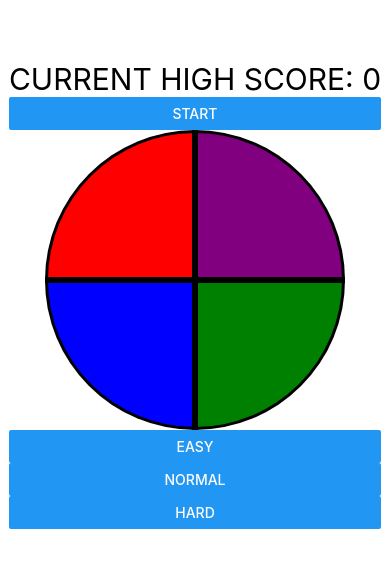
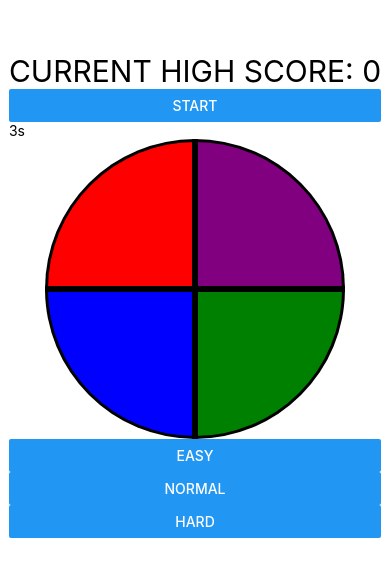
Before and after one commit to Niko-7/react-native-simon, a React Native app: screen / in a window 390 px wide. Shown: the part 202-778 px from the top of the page. Built offline with nearby package versions, Linux system fonts and the light colour scheme.

Commit message:
creates timer function for turns

```diff
--- a/App.js
+++ b/App.js
@@ -1,6 +1,7 @@
 import React, { useState } from "react";
 import { StyleSheet, Text, View, Dimensions } from "react-native";
 import Shapes from "./Components/Shapes";
+import Timer from "./Components/Timer";
 
 export default function App() {
   return (
--- a/Components/Shapes.js
+++ b/Components/Shapes.js
@@ -1,15 +1,16 @@
-import React, { useState } from 'react';
-import { useEffect } from 'react';
-import { View, Text, StyleSheet, Button, TouchableOpacity } from 'react-native';
+import React, { useState } from "react";
+import { useEffect } from "react";
+import { View, Text, StyleSheet, Button, TouchableOpacity } from "react-native";
+import Timer from "./Timer";
 
 const Shapes = () => {
-  const [panels, setPanels] = useState(['red', 'purple', 'blue', 'green']);
+  const [panels, setPanels] = useState(["red", "purple", "blue", "green"]);
   const [canClick, setCanClick] = useState(false);
-  const [flashCol, setFlashCol] = useState('');
+  const [flashCol, setFlashCol] = useState("");
   const [sequence, setSequence] = useState([]);
   const [score, setScore] = useState(0);
   const [isPlaying, setIsPlaying] = useState(false);
-  const [difficulty, setDifficulty] = useState('easy');
+  const [difficulty, setDifficulty] = useState("easy");
   const [flashTime, setFlashTime] = useState();
   const [betweenTime, setBetweenTime] = useState();
 
@@ -26,7 +27,7 @@ const Shapes = () => {
       setCanClick(false);
       setFlashCol(flashy);
       setTimeout(() => {
-        setFlashCol('');
+        setFlashCol("");
         setTimeout(() => {
           resolve();
           setCanClick(true);
@@ -61,17 +62,17 @@ const Shapes = () => {
       }
     } else {
       // end game and set score
-      if (difficulty === 'easy') {
+      if (difficulty === "easy") {
         const finalScore = sequence.length - 1;
         alert(`GAME OVER \n You Scored ${finalScore} points 🎖`);
         setScore(finalScore);
         setIsPlaying(false);
-      } else if (difficulty === 'medium') {
+      } else if (difficulty === "medium") {
         const finalScore = 2 * sequence.length - 2;
         alert(`GAME OVER \n You Scored ${finalScore} points 🎖`);
         setScore(finalScore);
         setIsPlaying(false);
-      } else if (difficulty === 'hard') {
+      } else if (difficulty === "hard") {
         const finalScore = 3 * sequence.length - 3;
         alert(`GAME OVER \n You Scored ${finalScore} points 🎖`);
         setScore(finalScore);
@@ -85,27 +86,28 @@ const Shapes = () => {
   }, [sequence, score]);
 
   return (
-    <View nativeID='body'>
+    <View nativeID="body">
       <Text style={styles.title}>{`CURRENT HIGH SCORE: ${score}`}</Text>
       <Button
         style={styles.button}
-        title='start'
+        title="start"
         onPress={() => {
           setIsPlaying(true);
           setSequence([getRandomPanel()]);
         }}
       />
+      <Timer />
       <View style={styles.rowContainer}>
         <View style={styles.topRow}>
           <TouchableOpacity
             activeOpacity={0.5}
             disabled={canClick ? null : true}
-            onPress={() => handlePress('red')}
+            onPress={() => handlePress("red")}
           >
             <Text
-              nativeID='red'
+              nativeID="red"
               style={
-                flashCol === 'red'
+                flashCol === "red"
                   ? [styles.redFlash, styles.seg]
                   : [styles.redSeg, styles.seg]
               }
@@ -114,12 +116,12 @@ const Shapes = () => {
           <TouchableOpacity
             activeOpacity={0.5}
             disabled={canClick ? null : true}
-            onPress={() => handlePress('purple')}
+            onPress={() => handlePress("purple")}
           >
             <Text
-              nativeID='purple'
+              nativeID="purple"
               style={
-                flashCol === 'purple'
+                flashCol === "purple"
                   ? [styles.purpleFlash, styles.seg]
                   : [styles.purpleSeg, styles.seg]
               }
@@ -130,12 +132,12 @@ const Shapes = () => {
           <TouchableOpacity
             disabled={canClick ? null : true}
             activeOpacity={0.5}
-            onPress={() => handlePress('blue')}
+            onPress={() => handlePress("blue")}
           >
             <Text
-              nativeID='blue'
+              nativeID="blue"
               style={
-                flashCol === 'blue'
+                flashCol === "blue"
                   ? [styles.blueFlash, styles.seg]
                   : [styles.blueSeg, styles.seg]
               }
@@ -144,12 +146,12 @@ const Shapes = () => {
           <TouchableOpacity
             disabled={canClick ? null : true}
             activeOpacity={0.5}
-            onPress={() => handlePress('green')}
+            onPress={() => handlePress("green")}
           >
             <Text
-              nativeID='green'
+              nativeID="green"
               style={
-                flashCol === 'green'
+                flashCol === "green"
                   ? [styles.greenFlash, styles.seg]
                   : [styles.greenSeg, styles.seg]
               }
@@ -159,26 +161,26 @@ const Shapes = () => {
       </View>
       <View style={styles.buttons}>
         <Button
-          title='easy'
+          title="easy"
           onPress={() => {
-            setDifficulty('easy');
+            setDifficulty("easy");
             setBetweenTime(250);
             setFlashTime(800);
           }}
         />
         <Button
-          title='Normal'
+          title="Normal"
           onPress={() => {
-            setDifficulty('medium');
+            setDifficulty("medium");
             setBetweenTime(250);
             setFlashTime(300);
           }}
         />
         <Button
           style
-          title='Hard'
+          title="Hard"
           onPress={() => {
-            setDifficulty('hard');
+            setDifficulty("hard");
             setBetweenTime(250);
             setFlashTime(100);
           }}
@@ -192,60 +194,60 @@ const styles = StyleSheet.create({
   title: {
     marginTop: 150,
     fontSize: 30,
-    color: 'black',
+    color: "black",
   },
   rowContainer: {
     flex: 1,
-    flexDirection: 'column',
-    justifyContent: 'center',
-    alignItems: 'center',
+    flexDirection: "column",
+    justifyContent: "center",
+    alignItems: "center",
   },
   topRow: {
     flex: 1,
-    flexDirection: 'row',
-    alignItems: 'flex-end',
+    flexDirection: "row",
+    alignItems: "flex-end",
   },
   bottomRow: {
     flex: 1,
-    flexDirection: 'row',
+    flexDirection: "row",
   },
   redSeg: {
-    backgroundColor: 'red',
+    backgroundColor: "red",
     borderTopLeftRadius: 150,
   },
   purpleSeg: {
-    backgroundColor: 'purple',
+    backgroundColor: "purple",
     borderTopRightRadius: 150,
   },
   blueSeg: {
-    backgroundColor: 'blue',
+    backgroundColor: "blue",
     borderBottomLeftRadius: 150,
   },
   greenSeg: {
-    backgroundColor: 'green',
+    backgroundColor: "green",
     borderBottomRightRadius: 150,
   },
   seg: {
     width: 150,
     height: 150,
-    borderColor: 'black',
-    borderStyle: 'solid',
+    borderColor: "black",
+    borderStyle: "solid",
     borderWidth: 3,
   },
   redFlash: {
-    backgroundColor: 'white',
+    backgroundColor: "white",
     borderTopLeftRadius: 150,
   },
   blueFlash: {
-    backgroundColor: 'white',
+    backgroundColor: "white",
     borderBottomLeftRadius: 150,
   },
   purpleFlash: {
-    backgroundColor: 'white',
+    backgroundColor: "white",
     borderTopRightRadius: 150,
   },
   greenFlash: {
-    backgroundColor: 'white',
+    backgroundColor: "white",
     borderBottomRightRadius: 150,
   },
   button: {
--- /dev/null
+++ b/Components/Timer.js
@@ -0,0 +1,60 @@
+import React, { useState, useEffect } from "react";
+import { View, Text, StyleSheet, Button } from "react-native";
+
+const Timer = () => {
+  const [seconds, setSeconds] = useState(3);
+  const [isActive, setIsActive] = useState(false);
+
+  function startGame() {
+    console.log(isActive, "isactive");
+    setIsActive(true);
+  }
+
+  function reset() {
+    setSeconds(10);
+    setIsActive(false);
+  }
+
+  useEffect(() => {
+    let interval = null;
+    if (isActive) {
+      interval = setInterval(() => {
+        setSeconds((seconds) => seconds - 1);
+        if (isActive && seconds === 0) {
+          reset();
+        }
+      }, 1000);
+    }
+    return () => clearInterval(interval);
+  }, [isActive, seconds]);
+
+  return (
+    <View style={styles.app}>
+      <View style={styles.time}>
+        <Text>{seconds}s</Text>
+      </View>
+      <View style={styles.row}>
+        {/* <Button
+          style={[styles.button, styles.buttonPrimary]}
+          title="Start"
+          onPress={() => startGame()}
+        ></Button>
+        <Button
+          style={styles.button}
+          onPress={() => reset()}
+          title="Reset"
+        ></Button> */}
+      </View>
+    </View>
+  );
+};
+
+export default Timer;
+
+const styles = StyleSheet.create({
+  app: {},
+  time: {},
+  row: {},
+  button: {},
+  buttonPrimary: {},
+});
```
